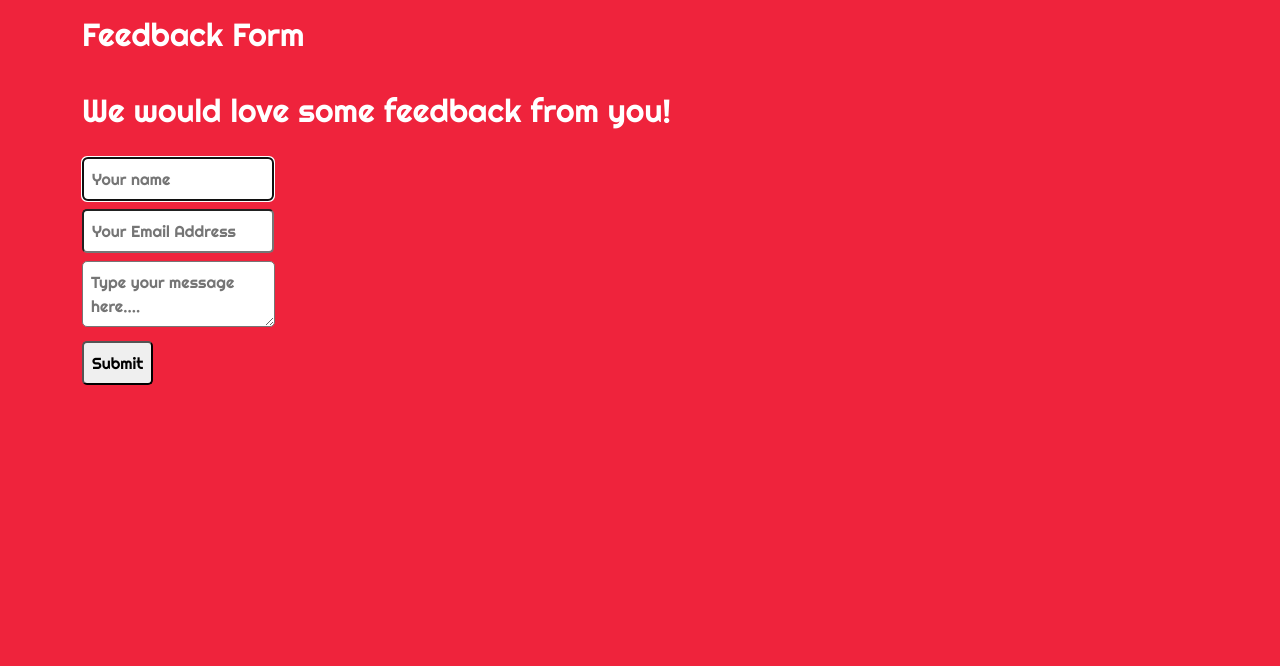
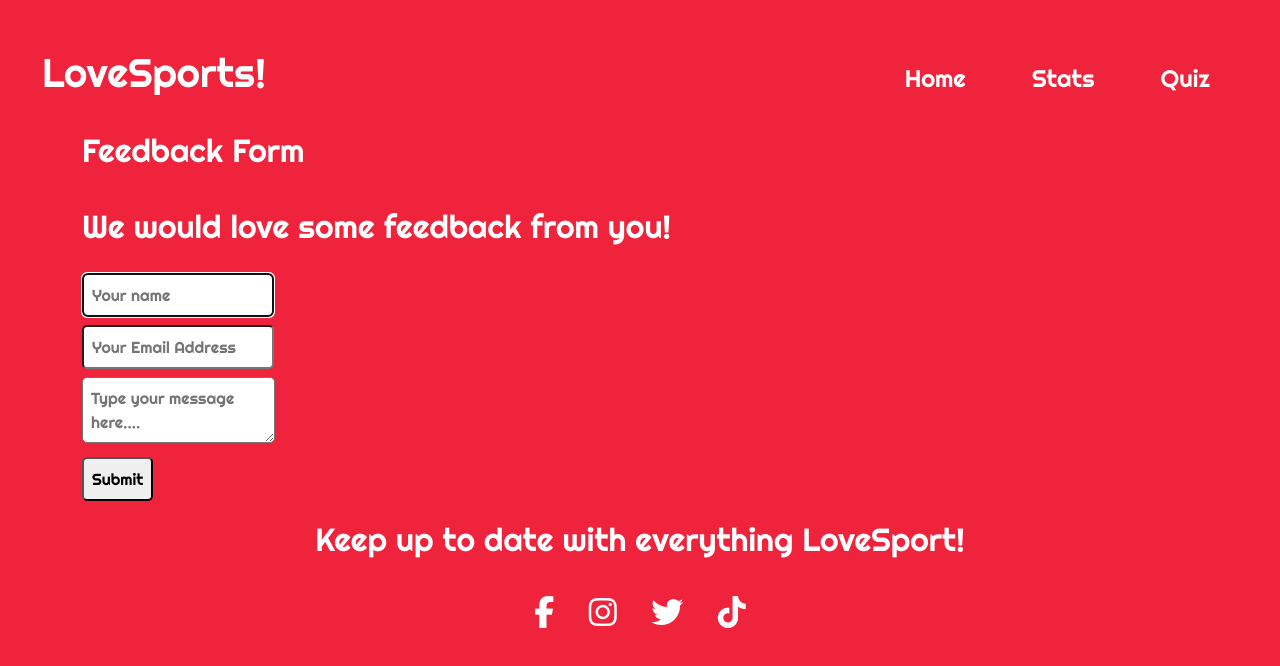
Before and after one commit to GethinDavies1990/CI_MS2_DTR, a website: page form.html in a window 1280 px wide. Drawn offline with nearby package versions, Linux system fonts and the light colour scheme.

Commit message:
added nav and footer to form page

```diff
--- a/form.html
+++ b/form.html
@@ -40,6 +40,24 @@
     </head>
 
     <body>
+        <!--Navbar built with bootstrap-->
+        <nav class="navbar navbar-expand-lg bg-body-tertiary">
+            <div class="container-fluid">
+                <a class="navbar-brand logo" href="/index.html">LoveSports!</a>
+                <button class="navbar-toggler" type="button" data-bs-toggle="collapse"
+                    data-bs-target="#navbarNavAltMarkup" aria-controls="navbarNavAltMarkup" aria-expanded="false"
+                    aria-label="Toggle navigation">
+                    <span class="navbar-toggler-icon"></span>
+                </button>
+                <div class="collapse navbar-collapse" id="navbarNavAltMarkup">
+                    <div class="navbar-nav ms-auto">
+                        <a class="nav-link" href="index.html">Home</a>
+                        <a class="nav-link" href="Football Stats.html">Stats</a>
+                        <a class="nav-link" href="quiz.html">Quiz</a>
+                    </div>
+                </div>
+            </div>
+        </nav>
         <div class="container">
             <form id="contact" method="post">
                 <h3>Feedback Form</h3>
@@ -60,6 +78,28 @@
                 </fieldset>
             </form>
         </div>
+        <footer>
+            <div class="social-container">
+                <h3>Keep up to date with everything LoveSport! <related class=""></related>
+                </h3>
+                <a href="https://www.facebook.com/" target="_blank" rel="noopener"
+                    aria-label="Link to our Facebook page (opens in a new tab)"><i
+                        class="socials fa-brands fa-facebook-f" aria-hidden="true"></i></a>
+                <span class="sr-only">Facebook</span>
+                <a href="https://www.instagram.com/" target="_blank" rel="noopener"
+                    aria-label="Link to our Instagram page (opens in a new tab)"><i
+                        class="socials fa-brands fa-instagram" aria-hidden="true"></i></a>
+                <span class="sr-only">Instagram</span>
+                <a href="https://twitter.com/?lang=en" target="_blank" rel="noopener"
+                    aria-label="Link to our Twitter page (opens in a new tab)"><i class="socials fa-brands fa-twitter"
+                        aria-hidden="true"></i></a>
+                <span class="sr-only">Twitter</span>
+                <a href="https://www.tiktok.com/en/" target="_blank" rel="noopener"
+                    aria-label="Link to our TikTok page (opens in a new tab)"><i class="socials fa-brands fa-tiktok"
+                        aria-hidden="true"></i></a>
+                <span class="sr-only">TikTok</span>
+            </div>
+        </footer>
     </body>
 
 </html>
```
